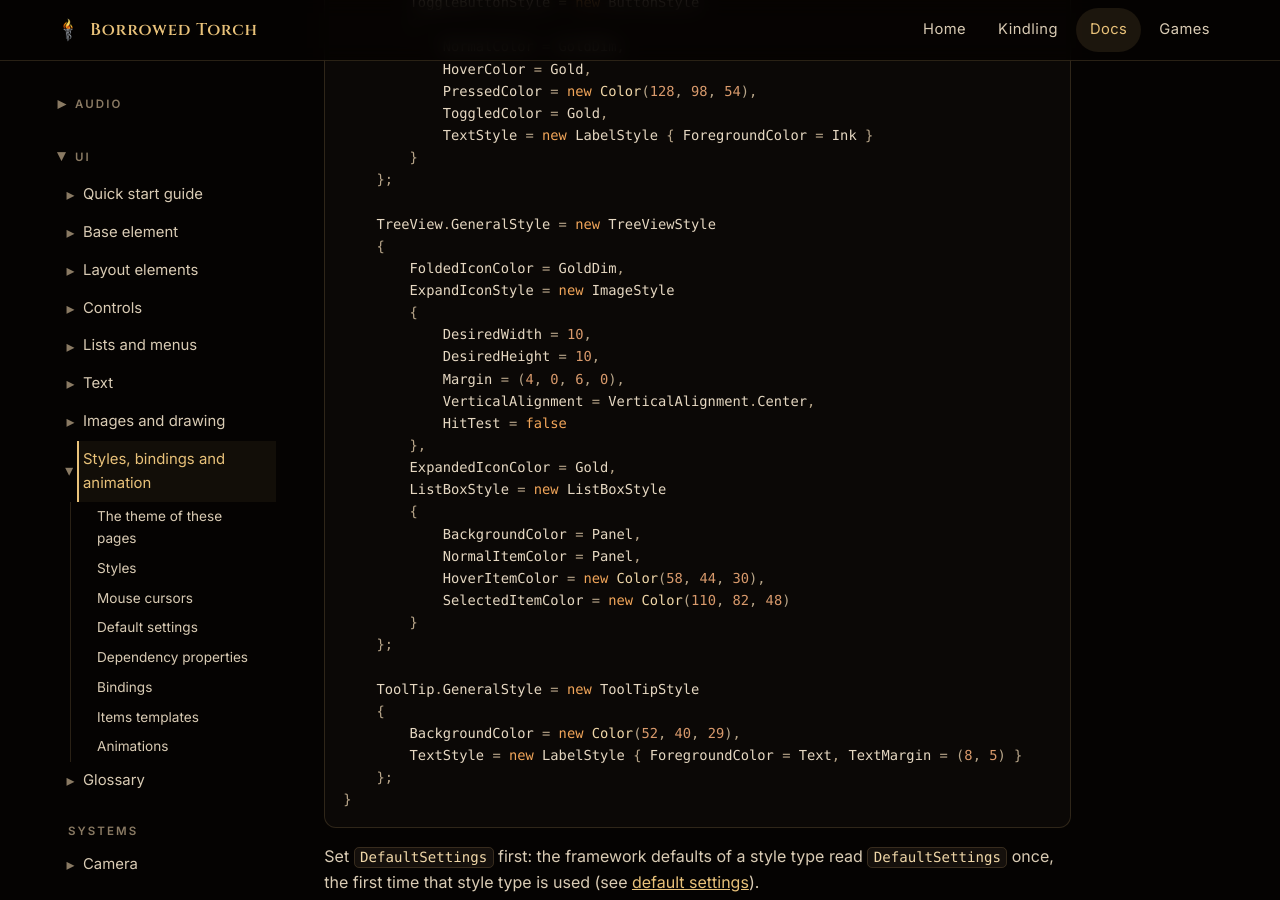
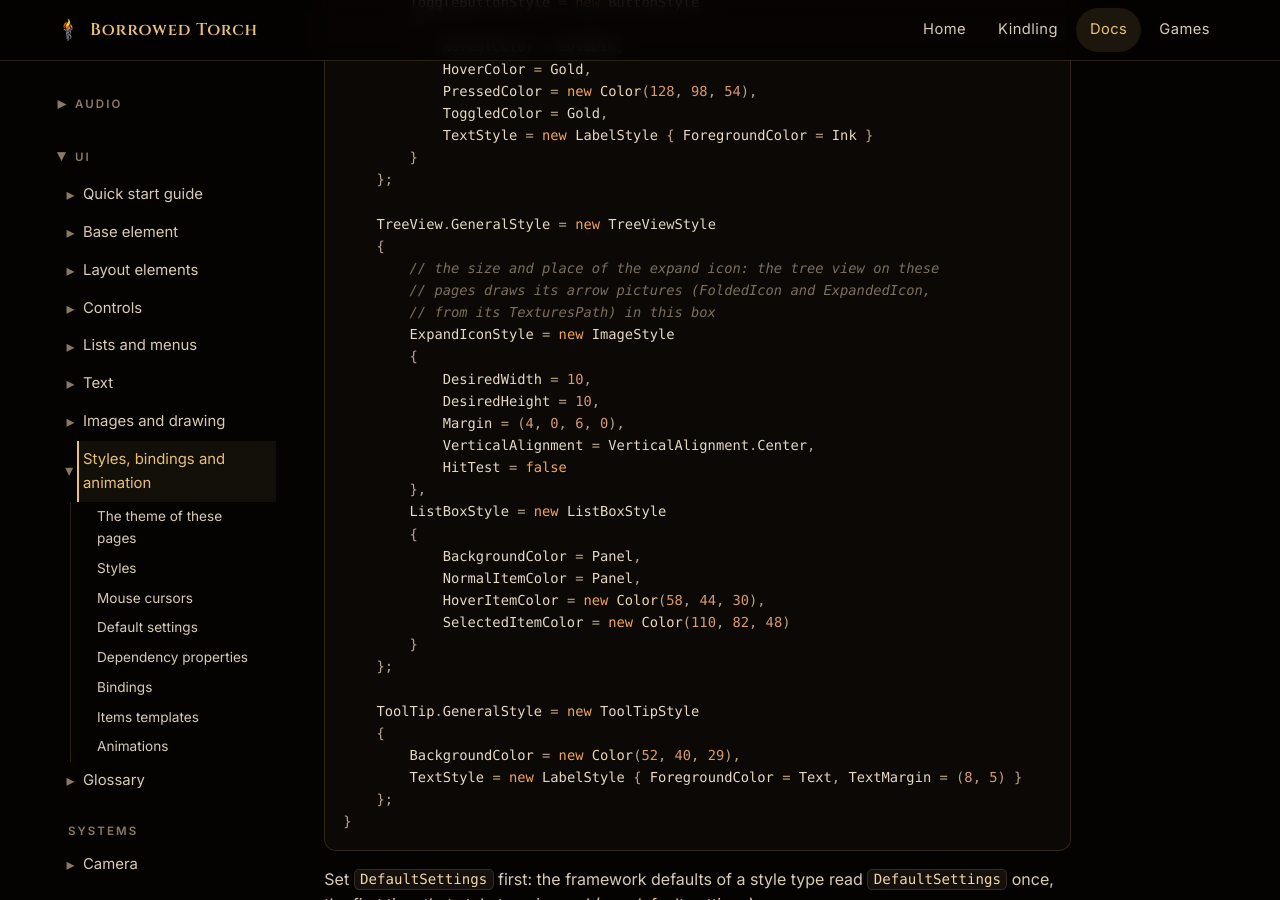
Before and after one commit to Elzianor/borrowedtorch-site, a Jekyll site: the page built from docs/ui-styles.md, in a window 1280 px wide and 900 px high, scrolled down 2886 px. Built offline with Jekyll 4.4.1, drawn with Linux system fonts in a browser that asks for light colours; some web fonts are replaced.

Commit message:
Drop the unused tree view icon colors from the docs theme
The tree view on these pages draws arrow pictures, so the theme's
FoldedIconColor and ExpandedIconColor were never used; ExpandIconStyle
stays as the box the pictures are drawn in.

Co-Authored-By: Claude Opus 5.5 <noreply@anthropic.com>

```diff
--- a/docs/ui-styles.md
+++ b/docs/ui-styles.md
@@ -127,7 +127,9 @@ public static void Apply()
 
     TreeView.GeneralStyle = new TreeViewStyle
     {
-        FoldedIconColor = GoldDim,
+        // the size and place of the expand icon: the tree view on these
+        // pages draws its arrow pictures (FoldedIcon and ExpandedIcon,
+        // from its TexturesPath) in this box
         ExpandIconStyle = new ImageStyle
         {
             DesiredWidth = 10,
@@ -136,7 +138,6 @@ public static void Apply()
             VerticalAlignment = VerticalAlignment.Center,
             HitTest = false
         },
-        ExpandedIconColor = Gold,
         ListBoxStyle = new ListBoxStyle
         {
             BackgroundColor = Panel,
```
